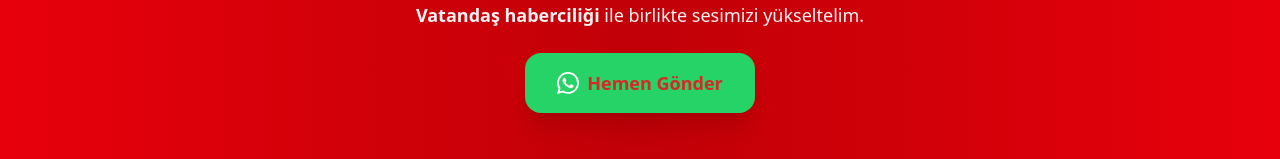
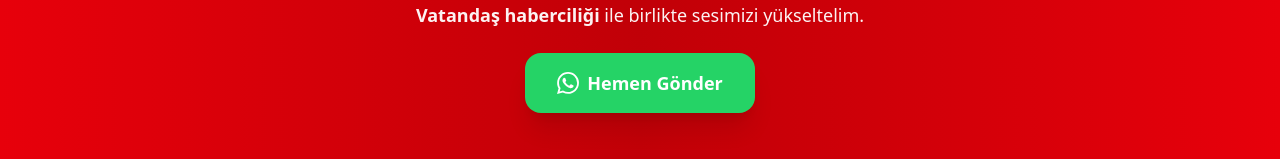
Before and after one commit to GurhanAksoy/tavizyok-website, a Next.js app: page / in a window 1280 px wide. Shown: the part 3237-3396 px from the top of the page. Built offline with nearby package versions, Linux system fonts and the light colour scheme.

Commit message:
Update page.js

```diff
--- a/src/app/page.js
+++ b/src/app/page.js
@@ -403,7 +403,7 @@ export default function Home() {
             className="inline-flex items-center px-8 py-4 bg-[#25D366] hover:bg-[#20BD5A] text-white text-base md:text-lg font-bold rounded-2xl shadow-xl hover:scale-105 transition-all duration-300"
           >
             <svg width="22" height="22" fill="white" viewBox="0 0 24 24" className="mr-2"><path d="M17.472 14.382c-.297-.149-1.758-.867-2.03-.967-.273-.099-.471-.148-.67.15-.197.297-.767.966-.94 1.164-.173.199-.347.223-.644.075-.297-.15-1.255-.463-2.39-1.475-.883-.788-1.48-1.761-1.653-2.059-.173-.297-.018-.458.13-.606.134-.133.298-.347.446-.52.149-.174.198-.298.298-.497.099-.198.05-.371-.025-.52-.075-.149-.669-1.612-.916-2.207-.242-.579-.487-.5-.669-.51-.173-.008-.371-.01-.57-.01-.198 0-.52.074-.792.372-.272.297-1.04 1.016-1.04 2.479 0 1.462 1.065 2.875 1.213 3.074.149.198 2.096 3.2 5.077 4.487.709.306 1.262.489 1.694.625.712.227 1.36.195 1.871.118.571-.085 1.758-.719 2.006-1.413.248-.694.248-1.289.173-1.413-.074-.124-.272-.198-.57-.347m-5.421 7.403h-.004a9.87 9.87 0 01-5.031-1.378l-.361-.214-3.741.982.998-3.648-.235-.374a9.86 9.86 0 01-1.51-5.26c.001-5.45 4.436-9.884 9.888-9.884 2.64 0 5.122 1.03 6.988 2.898a9.825 9.825 0 012.893 6.994c-.003 5.45-4.437 9.884-9.885 9.884m8.413-18.297A11.815 11.815 0 0012.05 0C5.495 0 .16 5.335.157 11.892c0 2.096.547 4.142 1.588 5.945L.057 24l6.305-1.654a11.882 11.882 0 005.683 1.448h.005c6.554 0 11.89-5.335 11.893-11.893a11.821 11.821 0 00-3.48-8.413z"/></svg>
-            <span>Hemen Gönder</span>
+            <span className="text-white">Hemen Gönder</span>
           </a>
         </div>
       </div>
```
